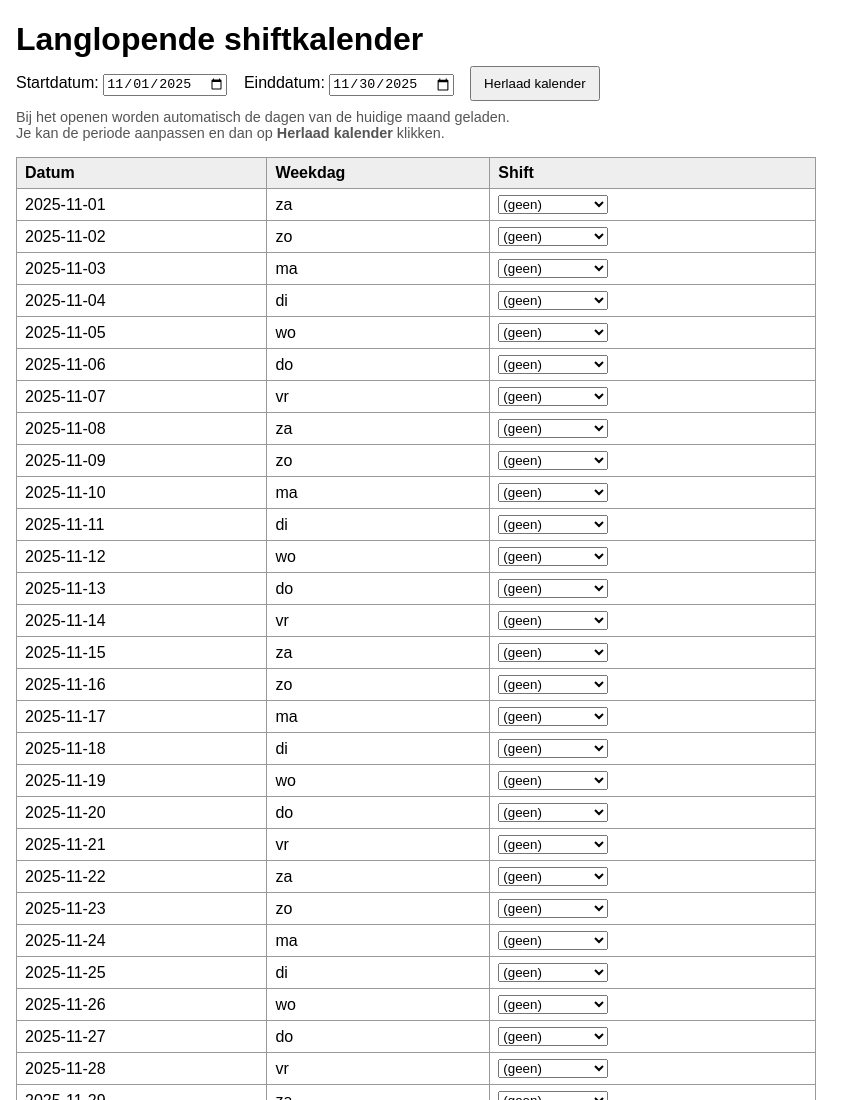
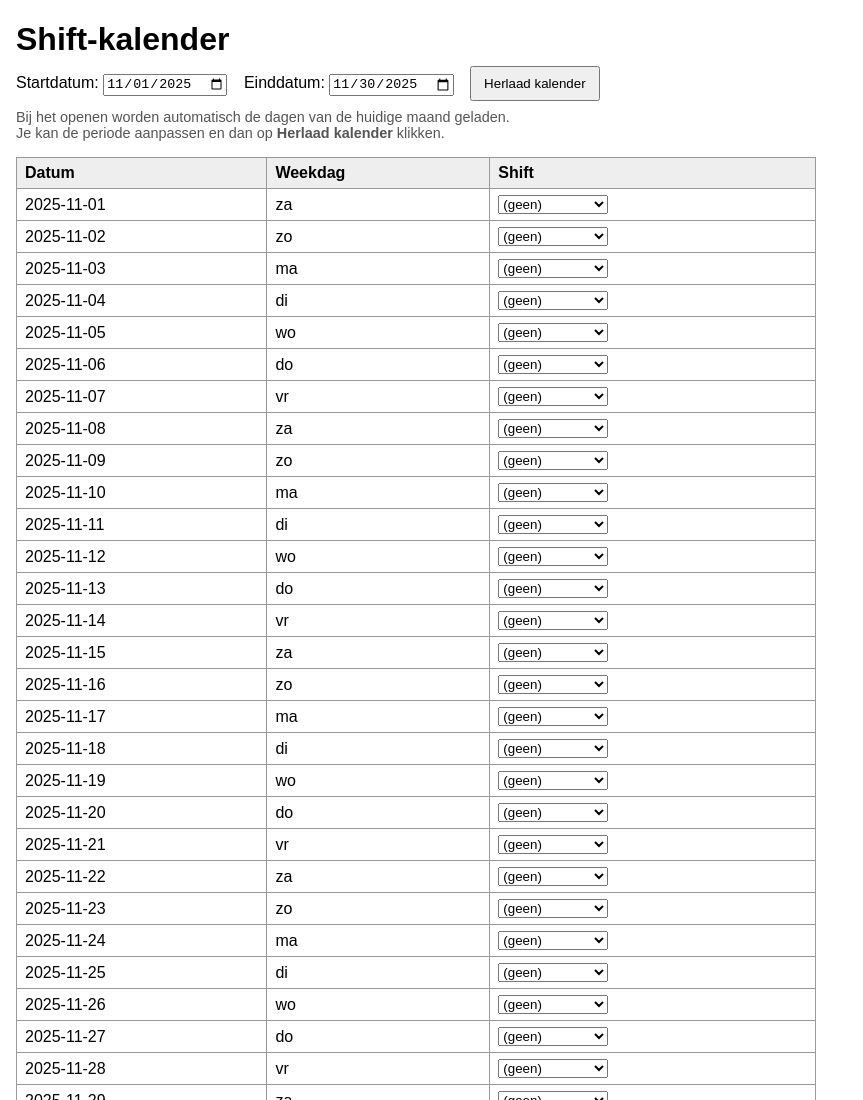
Before and after one commit to YvedD/Webtools, a plain HTML site: page docs/shift_kalender.html in a window 1280 px wide. Shown: the top 1100 px of the page, without its empty margins (0-863 px from the left). Drawn offline with Linux system fonts and the light colour scheme.

Commit message:
Update title from 'Langlopende shiftkalender' to 'Shift-kalender'

```diff
--- a/docs/shift_kalender.html
+++ b/docs/shift_kalender.html
@@ -194,7 +194,7 @@
     </script>
 </head>
 <body>
-<h1>Langlopende shiftkalender</h1>
+<h1>Shift-kalender</h1>
 
 <div class="controls">
     <div>
```
